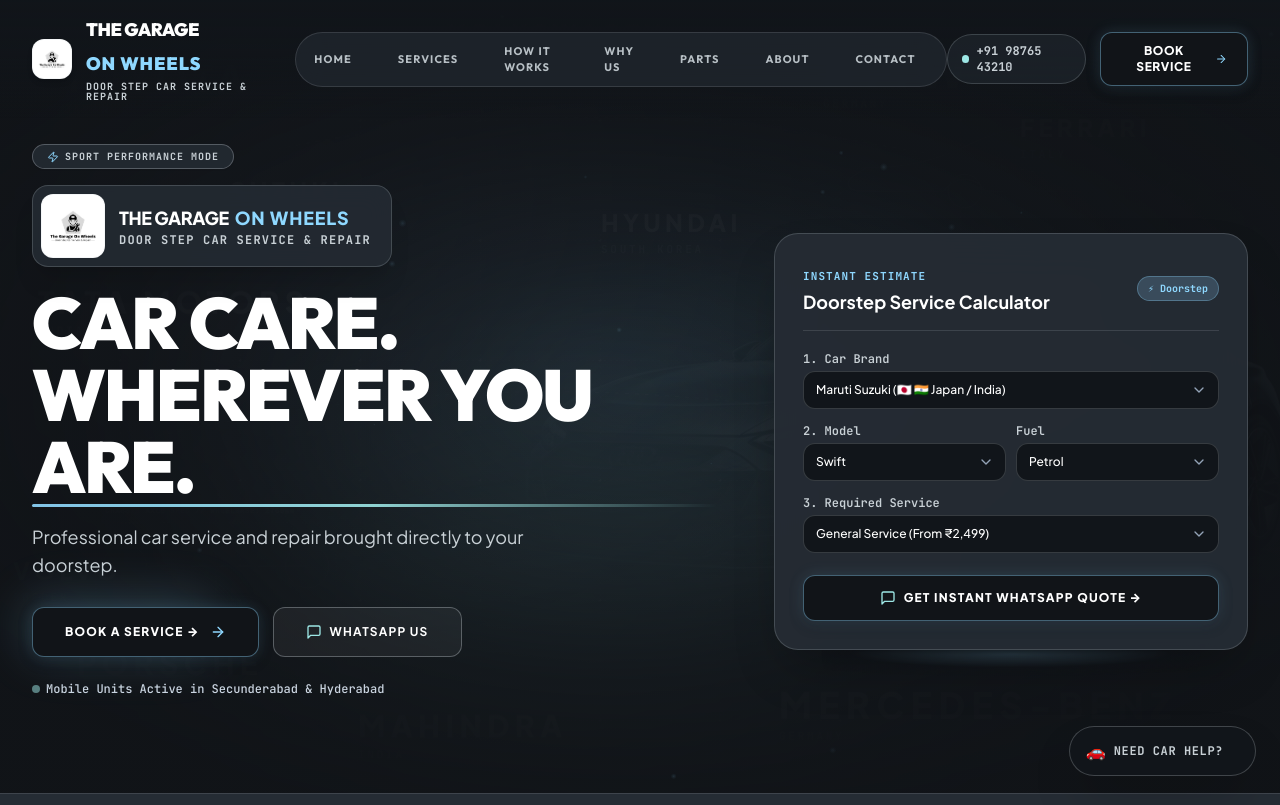
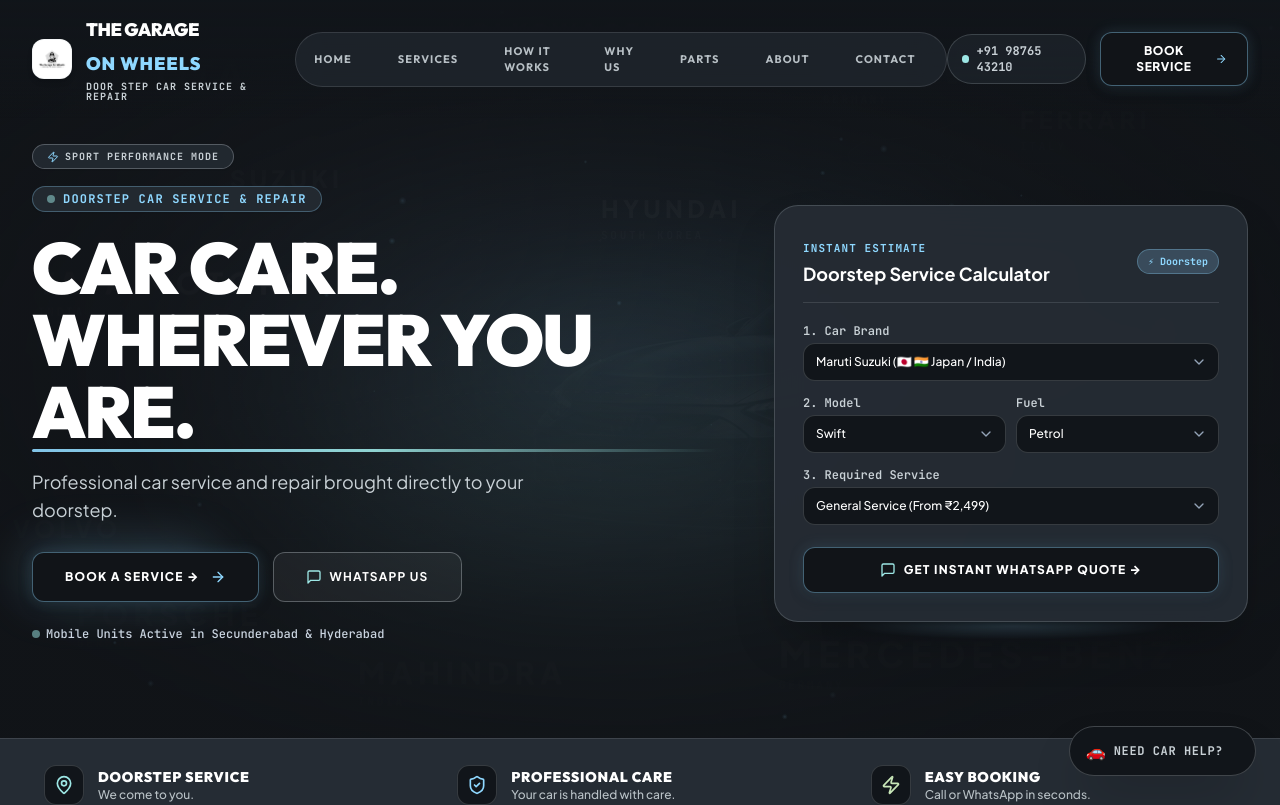
Before and after one commit to sravankumarthatikanti-ux/The-Garage-On-Wheels-Door-Step-Car-Service-and-repair, a React (Vite) app: page / in a window 1280 px wide. Shown: the top 805 px of the page. Built offline with nearby package versions, Linux system fonts and the light colour scheme.

Commit message:
fix: remove duplicate brand logo badges from homepage sections (Hero & About), keeping clean logo lockup in the top navbar and footer

```diff
--- a/src/components/AboutSection.jsx
+++ b/src/components/AboutSection.jsx
@@ -56,23 +56,10 @@
               </div>
 
               <div className="space-y-6 relative z-10 text-left">
-                {/* Official Logo Badge */}
-                <div className="inline-flex items-center gap-3.5 p-2.5 rounded-2xl bg-charcoal border border-ice/30 backdrop-blur-md shadow-md">
-                  <div className="w-12 h-12 rounded-xl bg-white p-1 shadow-sm shrink-0 border border-titanium/20">
-                    <img
-                      src="/images/business_logo.png"
-                      alt="The Garage On Wheels Official Logo"
-                      className="w-full h-full object-contain"
-                    />
-                  </div>
-                  <div>
-                    <h3 className="text-sm sm:text-base font-black font-sans text-white tracking-tight">
-                      THE GARAGE <span className="text-ice">ON WHEELS</span>
-                    </h3>
-                    <p className="text-[9px] font-bold uppercase tracking-widest text-titanium font-mono">
-                      Door Step Car Service &amp; Repair
-                    </p>
-                  </div>
+                {/* Clean Standards Indicator */}
+                <div className="inline-flex items-center space-x-2 px-3.5 py-1.5 rounded-full bg-charcoal border border-ice/30 text-ice text-xs font-bold uppercase tracking-widest font-mono">
+                  <span className="w-2 h-2 rounded-full bg-cyan animate-pulse" />
+                  <span>THE GARAGE ON WHEELS STANDARDS</span>
                 </div>
 
                 <div className="space-y-2.5 pt-1">
--- a/src/components/Hero.jsx
+++ b/src/components/Hero.jsx
@@ -147,29 +147,10 @@
             }}
           >
 
-            {/* 1. OFFICIAL LOGO & BRAND BADGE */}
-            <div className="inline-flex items-center gap-3.5 p-2 pr-5 rounded-2xl bg-charcoal/85 border border-titanium/20 backdrop-blur-md shadow-xl transition-all duration-300 hover:border-ice/50 hover:shadow-[0_0_20px_rgba(143,216,255,0.2)]">
-              <div className="relative shrink-0 w-14 h-14 sm:w-16 sm:h-16 rounded-xl overflow-hidden bg-white p-1 shadow-sm border border-titanium/20">
-                <img
-                  src="/images/business_logo.png"
-                  alt="The Garage On Wheels Official Logo"
-                  className="w-full h-full object-contain"
-                  loading="eager"
-                />
-              </div>
-              <div className="text-left">
-                <div className="flex items-center gap-1.5">
-                  <span className="text-base sm:text-lg font-black tracking-tight text-white">
-                    THE GARAGE
-                  </span>
-                  <span className="text-base sm:text-lg font-black tracking-wider text-ice">
-                    ON WHEELS
-                  </span>
-                </div>
-                <p className="text-[10px] sm:text-xs font-bold tracking-widest uppercase text-titanium font-mono">
-                  DOOR STEP CAR SERVICE &amp; REPAIR
-                </p>
-              </div>
+            {/* 1. CATEGORY MICRO-INDICATOR */}
+            <div className="inline-flex items-center space-x-2 px-3.5 py-1 rounded-full bg-charcoal/90 border border-ice/30 text-ice text-xs font-bold uppercase tracking-widest font-mono shadow-sm">
+              <span className="w-2 h-2 rounded-full bg-cyan animate-pulse" />
+              <span>DOORSTEP CAR SERVICE &amp; REPAIR</span>
             </div>
 
             {/* 2. CORE HEADLINE (White with subtle Ice Blue / Cyan underline highlight) */}
```
